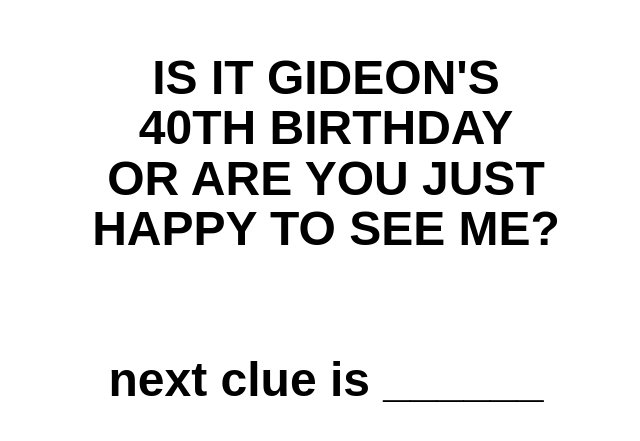
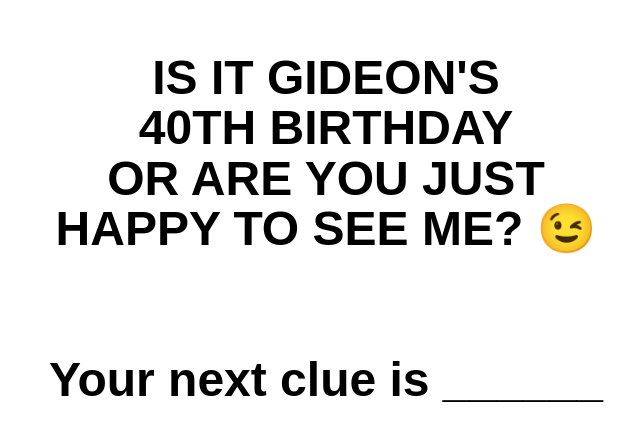
Before and after one commit to shwizle/gideon-01, a plain HTML site: page index.html in a window 1280 px wide. Shown: the part 171-612 px from the top of the page, without its empty margins (314-954 px from the left). Drawn offline with Linux system fonts and the light colour scheme.

Commit message:
Update index.html

```diff
--- a/index.html
+++ b/index.html
@@ -31,11 +31,11 @@
     IS IT GIDEON'S<br>
     40TH BIRTHDAY<br>
     OR ARE YOU JUST<br>
-    HAPPY TO SEE ME?
+    HAPPY TO SEE ME? 😉
      <br>
   <br>
   <br>
-  next clue is ______
+  Your next clue is ______
   </div>
 
   <script>
```
